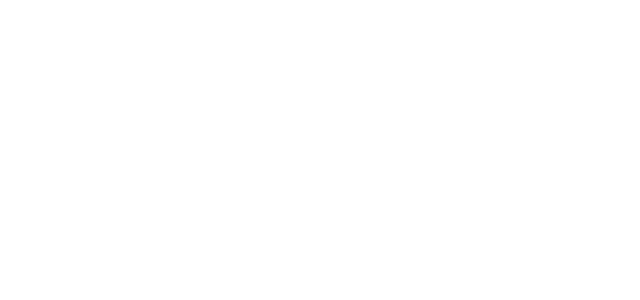
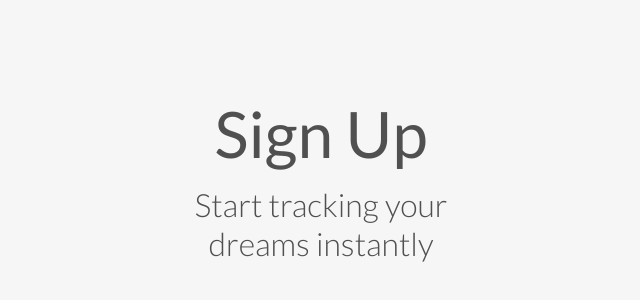
Before and after one commit to undercase/Lucid, a React (Create React App) app: page /signup in a window 1280 px wide. Shown: the part 220-520 px from the top of the page, without its empty margins (319-959 px from the left). Built offline with nearby package versions, Linux system fonts and the light colour scheme.

Commit message:
Added home page.

```diff
--- a/src/Home.js
+++ b/src/Home.js
@@ -14,11 +14,15 @@
           <div id='title'>
             <h1>Lucid</h1>
             <h2><span className="flashing">productive</span> sleep</h2>
-            <div className="ghost button">start dreaming</div>
+            <Link to="/signup">
+              <div className="ghost button">start dreaming</div>
+            </Link>
           </div>
         </div>
         <div className="bottom">
-          <h6>Already dreaming? Click here to sign in</h6>
+          <Link to="/signin">
+            <h6>Already dreaming? Click here to sign in</h6>
+          </Link>
         </div>
       </div>
     );
--- a/src/Router.js
+++ b/src/Router.js
@@ -7,11 +7,18 @@
 
 import Home from './Home.js';
 
+import SignUp from './SignUp.js';
+import SignIn from './SignIn.js';
+
 export default class Router extends Component {
   render() {
     return (
       <BrowserRouter>
-        <Route exact path="/" component={Home} />
+        <div>
+          <Route exact path="/" component={Home} />
+          <Route path="/signup" component={SignUp} />
+          <Route path="/signin" component={SignIn} />
+        </div>
       </BrowserRouter>
     );
   }
--- /dev/null
+++ b/src/SignIn.js
@@ -0,0 +1,14 @@
+import React, { Component } from 'react';
+import { Link } from 'react-router-dom';
+
+import './css/SignIn.css';
+
+export default class SignIn extends Component {
+  render() {
+    return (
+      <div className="shaded wrapper">
+        <h1>Sign In</h1>
+      </div>
+    );
+  }
+}
--- /dev/null
+++ b/src/SignUp.js
@@ -0,0 +1,15 @@
+import React, { Component } from 'react';
+import { Link } from 'react-router-dom';
+
+import './css/SignUp.css';
+
+export default class SignUp extends Component {
+  render() {
+    return (
+      <div className="shaded wrapper">
+        <h1>Sign Up</h1>
+        <h2>Start tracking your dreams instantly</h2>
+      </div>
+    );
+  }
+}
--- a/src/css/Home.css
+++ b/src/css/Home.css
@@ -32,11 +32,16 @@
   cursor: pointer;
 }
 
+.bottom a {
+  text-decoration: none;
+}
+
 .bottom:hover {
   opacity: 1;
 }
 
 .bottom h6 {
+  color: #fff;
   font-weight: 500;
   font-size: 1.2em;
   margin: 0;
@@ -50,6 +55,8 @@
 }
 
 .ghost.button {
+  color: #fff;
+
   display: inline-block;
   background: transparent;
   border: 1px solid #fff;
--- /dev/null
+++ b/src/css/SignUp.css
@@ -0,0 +1,25 @@
+.shaded.wrapper {
+  background: #F6F6F6;
+  color: #505050;
+  width: 100%;
+  height: 100vh;
+  flex-direction: column;
+}
+
+.shaded.wrapper h1 {
+  font-size: 4em;
+  font-weight: 500;
+  margin: 0;
+  margin-bottom: 1rem;
+  padding: 0;
+}
+
+.shaded.wrapper h2 {
+  font-size: 2em;
+  font-weight: 300;
+  margin: 0;
+  padding: 0;
+  width: 300px;
+  text-align: center;
+  line-height: 1.2em;
+}
```
Also changed, not shown: src/css/SignIn.css (added), 2 other files (tests, documents, lock files or other folders).
